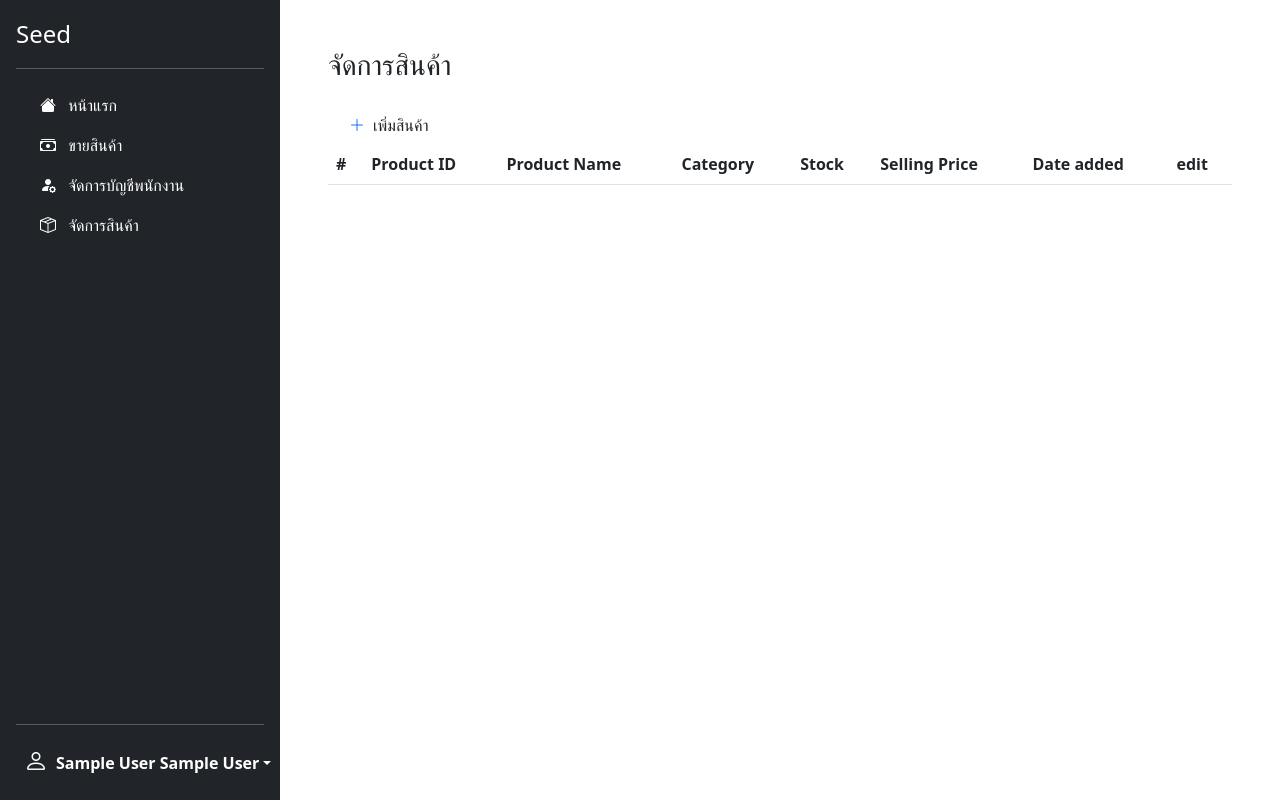
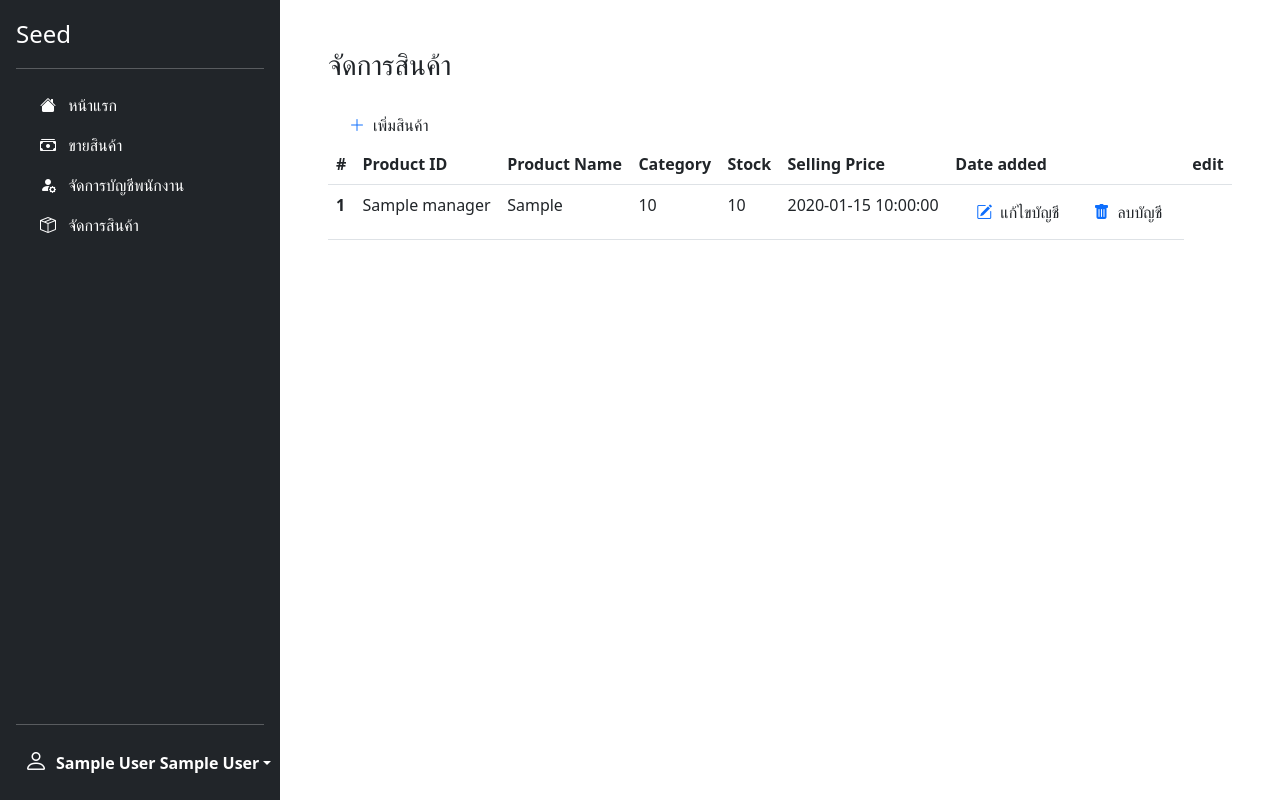
Before and after one commit to Mickey4527/Mini-Project-Cafe-Manger, a PHP site: page /views/product_manager.php in a window 1280 px wide. Run offline with PHP 8.4, Linux system fonts and the light colour scheme; the visitor is signed in with stand-in values (Sample User, id 1); tables that the repository leaves empty or names only in its code hold one stand-in row (values such as "Sample post"); lists and menus that the app fills with data are empty.

Commit message:
update error product

```diff
--- a/views/product_manager.php
+++ b/views/product_manager.php
@@ -35,7 +35,7 @@
                 </thead>
                 <tbody>
                     <?php
-                    $result = getAnySql($conn,'product_id','product_name','product_category','product_stock','product_price','date_added');
+                    $result = getAllSql($conn,'product_id,product_name,product_category,product_stock,product_price,date_added','product_manager');
                     foreach($result as $row){
                         echo '<tr>';
                         echo '<th scope="row">'.$row['product_id'].'</th>';
```
